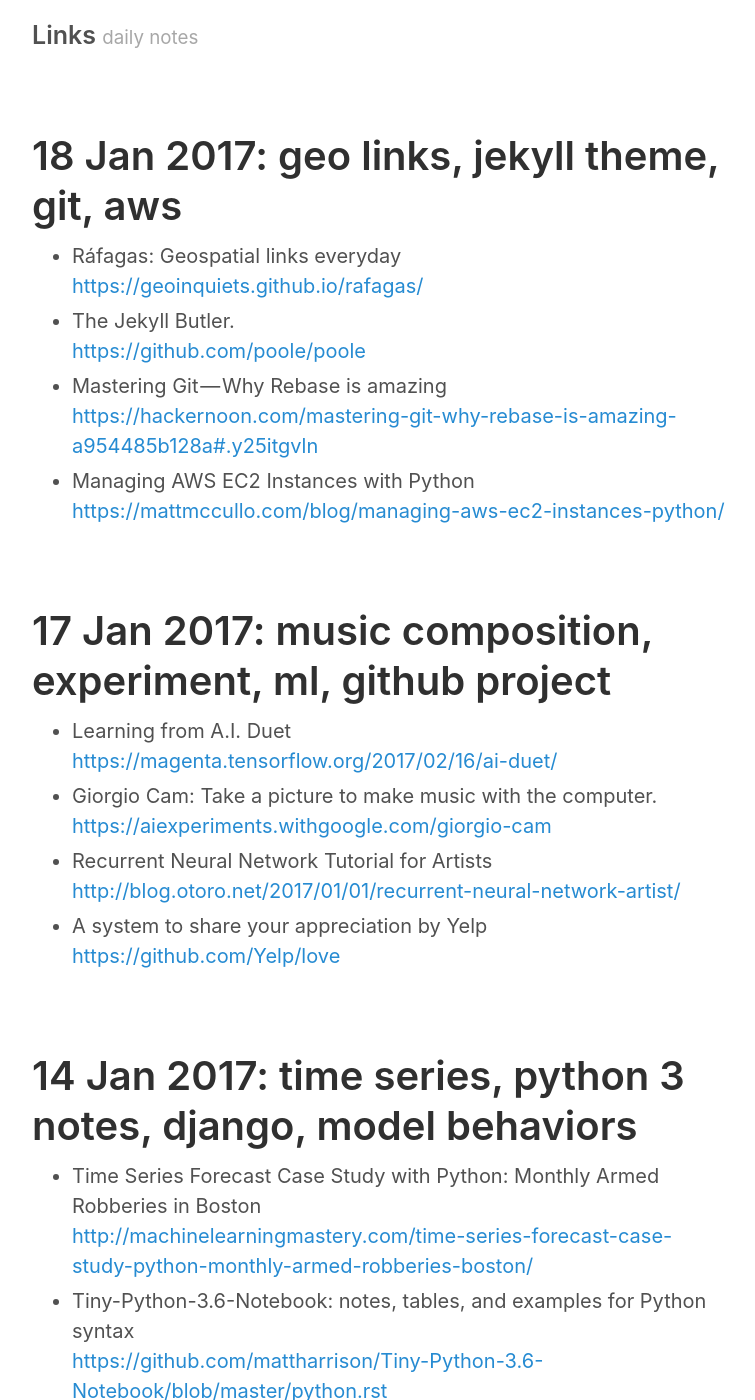
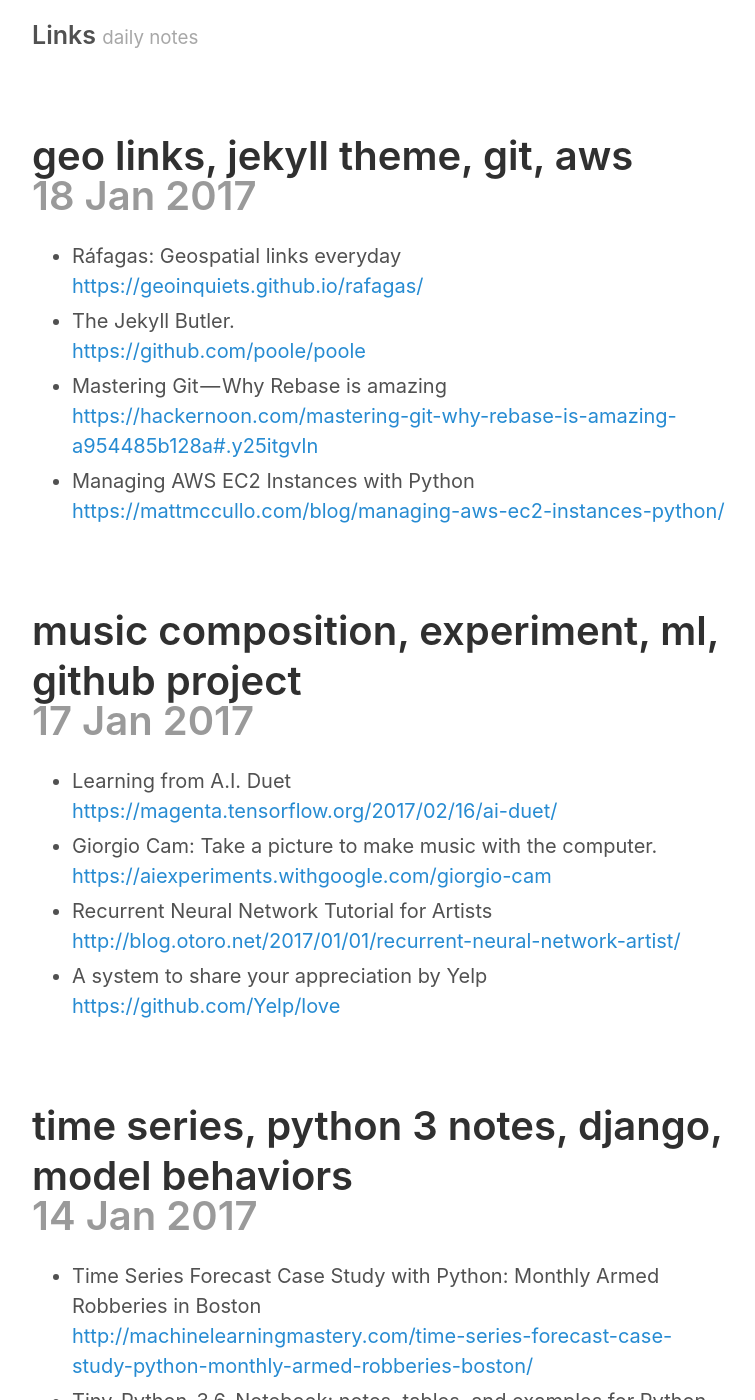
Before and after one commit to mpuig/mpuig.github.io, a Jekyll site: the page built from index.html, in a window 1280 px wide and 1400 px high. Shown: the whole window, without its empty margins (258-1013 px from the left). Built offline with Jekyll 4.4.1, drawn with Linux system fonts in a browser that asks for light colours; the list of posts is cut into pages by our own code; some of the changed text lies outside the part shown.

Commit message:
layout update

```diff
--- a/index.html
+++ b/index.html
@@ -9,10 +9,10 @@
     <h1 class="post-title">
       <a href="{{ site.baseurl }}{{ post.url }}">
         {% if post.notes %}
-          <time datetime="{{ post.date | date_to_xmlschema }}">{{ post.date | date_to_string }}</time>:
           {% for note in post.notes %}
           {{note.keyw}}{% unless forloop.last %}, {% endunless %}
           {% endfor %}
+          <time datetime="{{ post.date | date_to_xmlschema }}" class="post-date">{{ post.date | date_to_string }}</time>
         {% else %}
           {{ post.title }}
         {% endif %}
```
